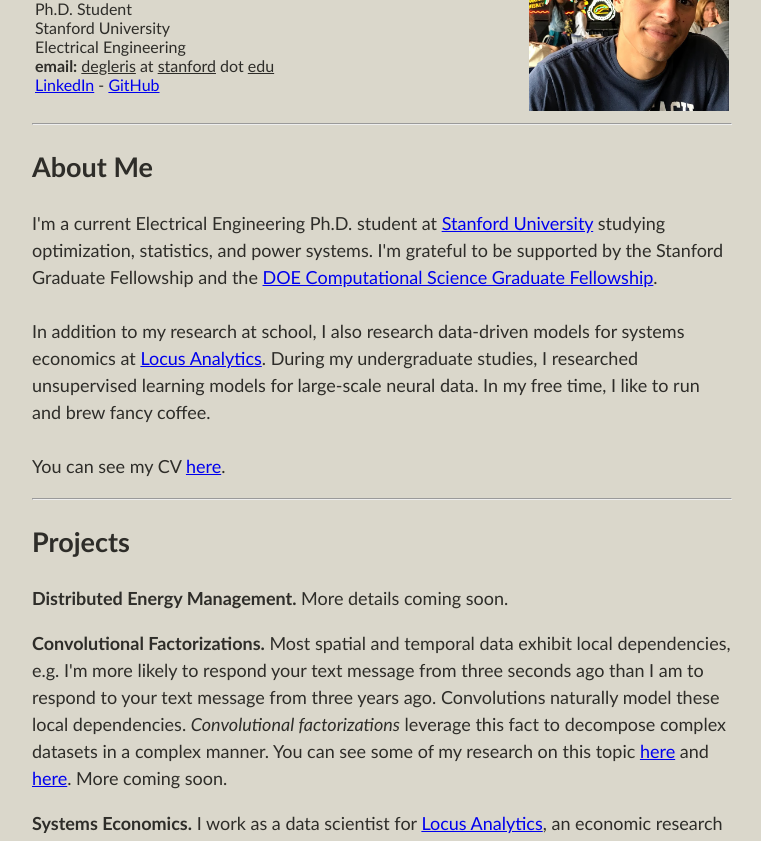
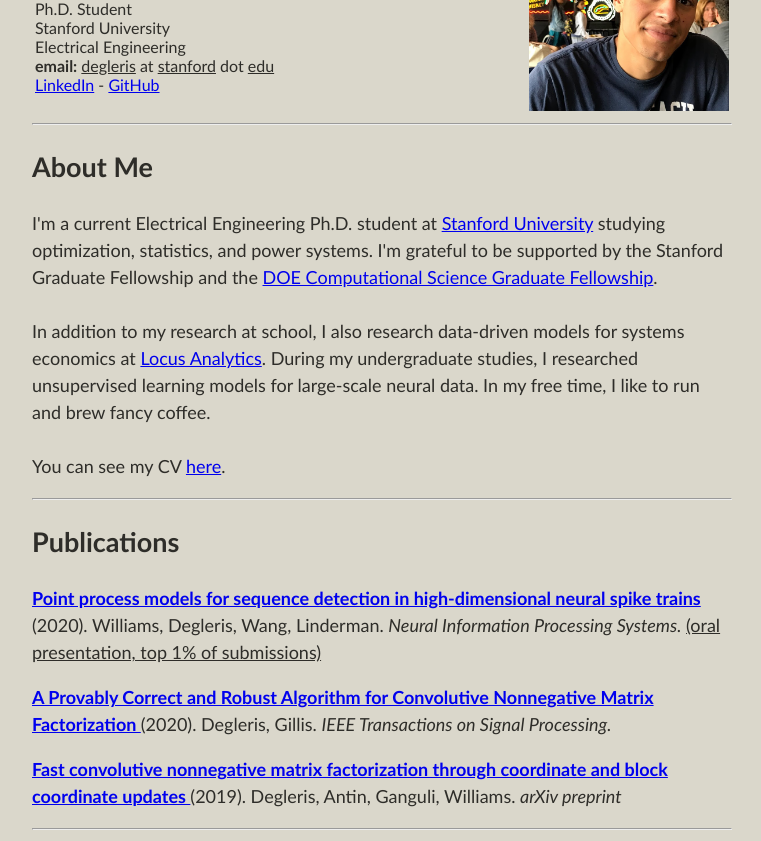
Before and after one commit to degleris1/degleris1.github.io, a plain HTML site: page index.html in a window 1280 px wide. Shown: the part 106-947 px from the top of the page, without its empty margins (258-1019 px from the left). Drawn offline with Linux system fonts and the light colour scheme.

Commit message:
added publications

```diff
--- a/index.html
+++ b/index.html
@@ -43,6 +43,35 @@
         You can see my CV <a href="cv.pdf">here</a>.
     </p>
     <hr>
+
+	<h2>Publications</h2>
+
+	<p>
+	<b><a href="https://arxiv.org/abs/2010.04875">
+			Point process models for sequence detection in high-dimensional neural spike trains
+	</a></b>
+	(2020). Williams, Degleris, Wang, Linderman.
+	<i>Neural Information Processing Systems.</i>
+	<u>(oral presentation, top 1% of submissions)</u>
+	</p>
+
+	<p>
+	<b><a href="https://arxiv.org/abs/1906.06899">
+		A Provably Correct and Robust Algorithm for Convolutive Nonnegative Matrix Factorization
+	</a></b>
+	(2020). Degleris, Gillis.
+	<i>IEEE Transactions on Signal Processing. </i>
+	</p>
+
+	<p>
+	<b><a href="https://arxiv.org/abs/1907.00139">
+			Fast convolutive nonnegative matrix factorization through coordinate and block coordinate updates
+	</a></b>
+	(2019). Degleris, Antin, Ganguli, Williams.
+	<i>arXiv preprint</i>
+	</p>
+
+    <hr>
     <h2>Projects</h2>
     <p>
         <b>Distributed Energy Management.</b>
@@ -69,5 +98,6 @@
     <h2>Teaching</h2>
     This fall, I'm a teaching assistant for <a href="https://web.stanford.edu/class/engr108/">ENGR 108: Applied Matrix Methods</a> (previously listed as EE 103 / CME 103).
     This will be my sixth quarter teaching the course.
+
 </body>
 </html>
```
Also changed, not shown: style.css (line endings or trailing spaces).
